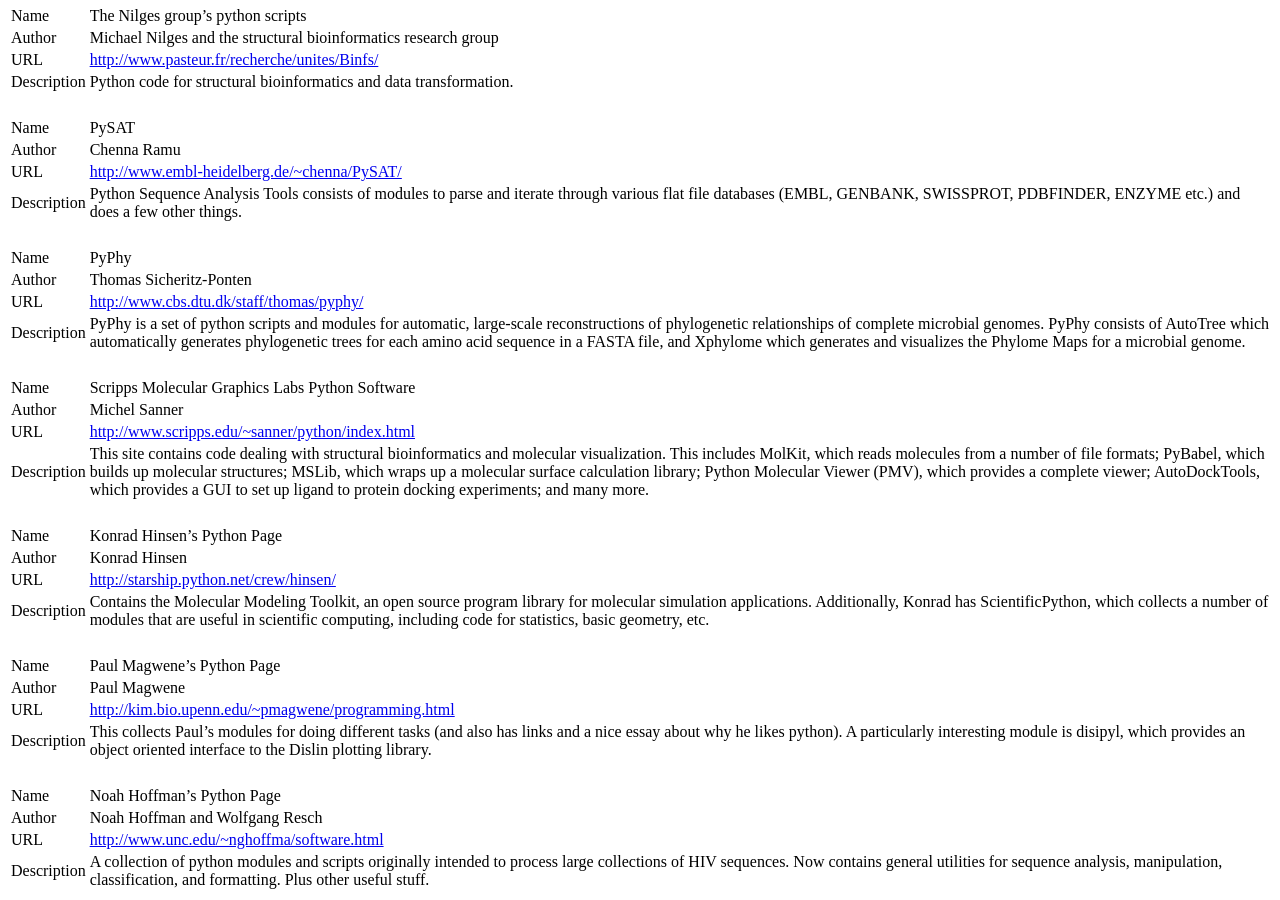
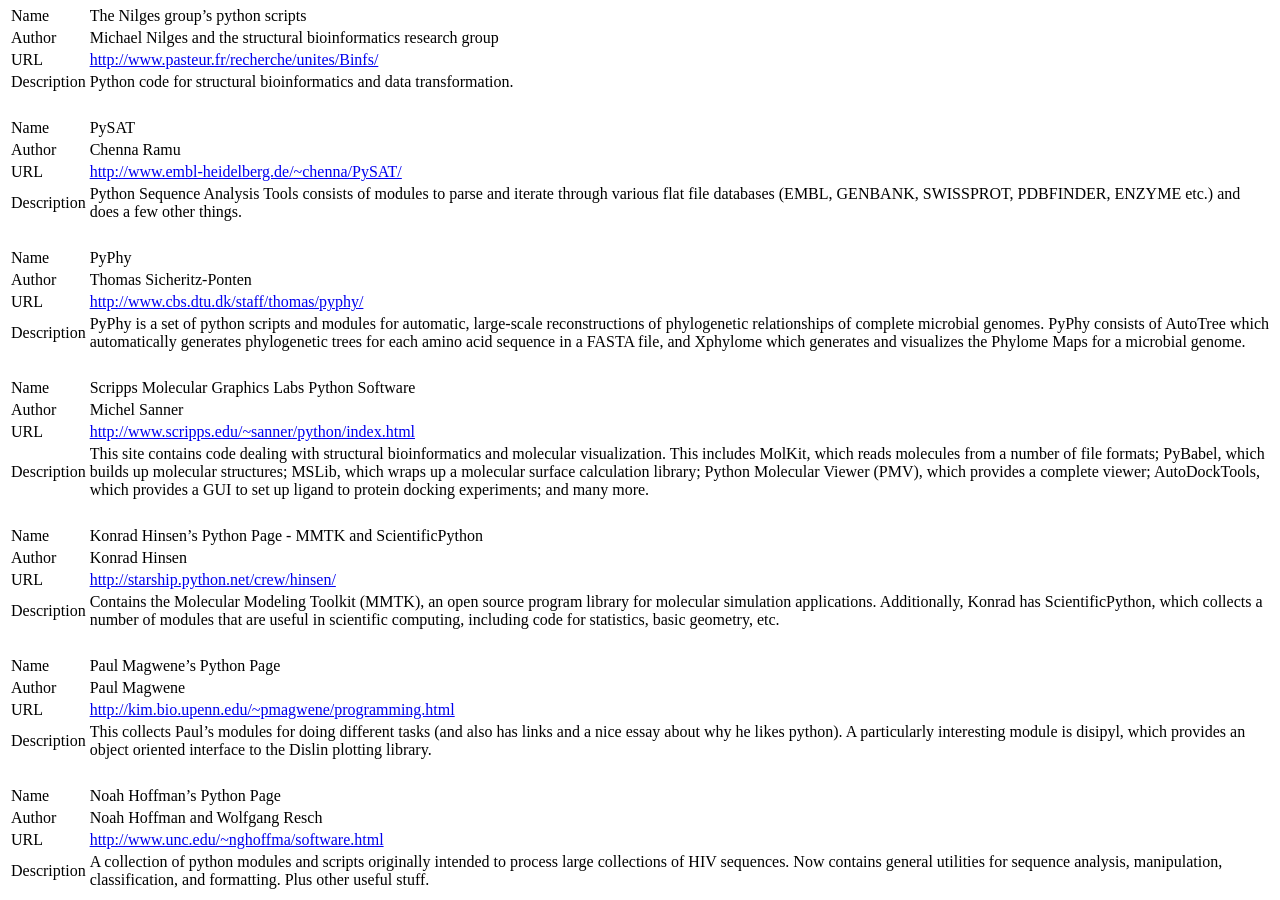
Before and after one commit to biopython/biopython.github.io, a Jekyll site: the page built from wiki/Scriptcentral.md, in a window 1280 px wide and 900 px high, scrolled down 1680 px. Built offline with Jekyll 4.4.1, drawn with Linux system fonts in a browser that asks for light colours.

Commit message:
include term MMTK on Konrad Hinsen's entry

```diff
--- a/wiki/Scriptcentral.md
+++ b/wiki/Scriptcentral.md
@@ -123,12 +123,12 @@ layout: wiki
 | URL         | <http://www.scripps.edu/~sanner/python/index.html>                                                                                                                                                                                                                                                                                                                                                                                                        |
 | Description | This site contains code dealing with structural bioinformatics and molecular visualization. This includes MolKit, which reads molecules from a number of file formats; PyBabel, which builds up molecular structures; MSLib, which wraps up a molecular surface calculation library; Python Molecular Viewer (PMV), which provides a complete viewer; AutoDockTools, which provides a GUI to set up ligand to protein docking experiments; and many more. |
 
-|             |                                                                                                                                                                                                                                                                                           |
-|-------------|-------------------------------------------------------------------------------------------------------------------------------------------------------------------------------------------------------------------------------------------------------------------------------------------|
-| Name        | Konrad Hinsen's Python Page                                                                                                                                                                                                                                                               |
-| Author      | Konrad Hinsen                                                                                                                                                                                                                                                                             |
-| URL         | <http://starship.python.net/crew/hinsen/>                                                                                                                                                                                                                                                 |
-| Description | Contains the Molecular Modeling Toolkit, an open source program library for molecular simulation applications. Additionally, Konrad has ScientificPython, which collects a number of modules that are useful in scientific computing, including code for statistics, basic geometry, etc. |
+|             |                                                                                                                                                                                                                                                                                                  |
+|-------------|--------------------------------------------------------------------------------------------------------------------------------------------------------------------------------------------------------------------------------------------------------------------------------------------------|
+| Name        | Konrad Hinsen's Python Page - MMTK and ScientificPython                                                                                                                                                                                                                                          |
+| Author      | Konrad Hinsen                                                                                                                                                                                                                                                                                    |
+| URL         | <http://starship.python.net/crew/hinsen/>                                                                                                                                                                                                                                                        |
+| Description | Contains the Molecular Modeling Toolkit (MMTK), an open source program library for molecular simulation applications. Additionally, Konrad has ScientificPython, which collects a number of modules that are useful in scientific computing, including code for statistics, basic geometry, etc. |
 
 |             |                                                                                                                                                                                                                                                   |
 |-------------|---------------------------------------------------------------------------------------------------------------------------------------------------------------------------------------------------------------------------------------------------|
```
Also changed, not shown: 1 other file.
